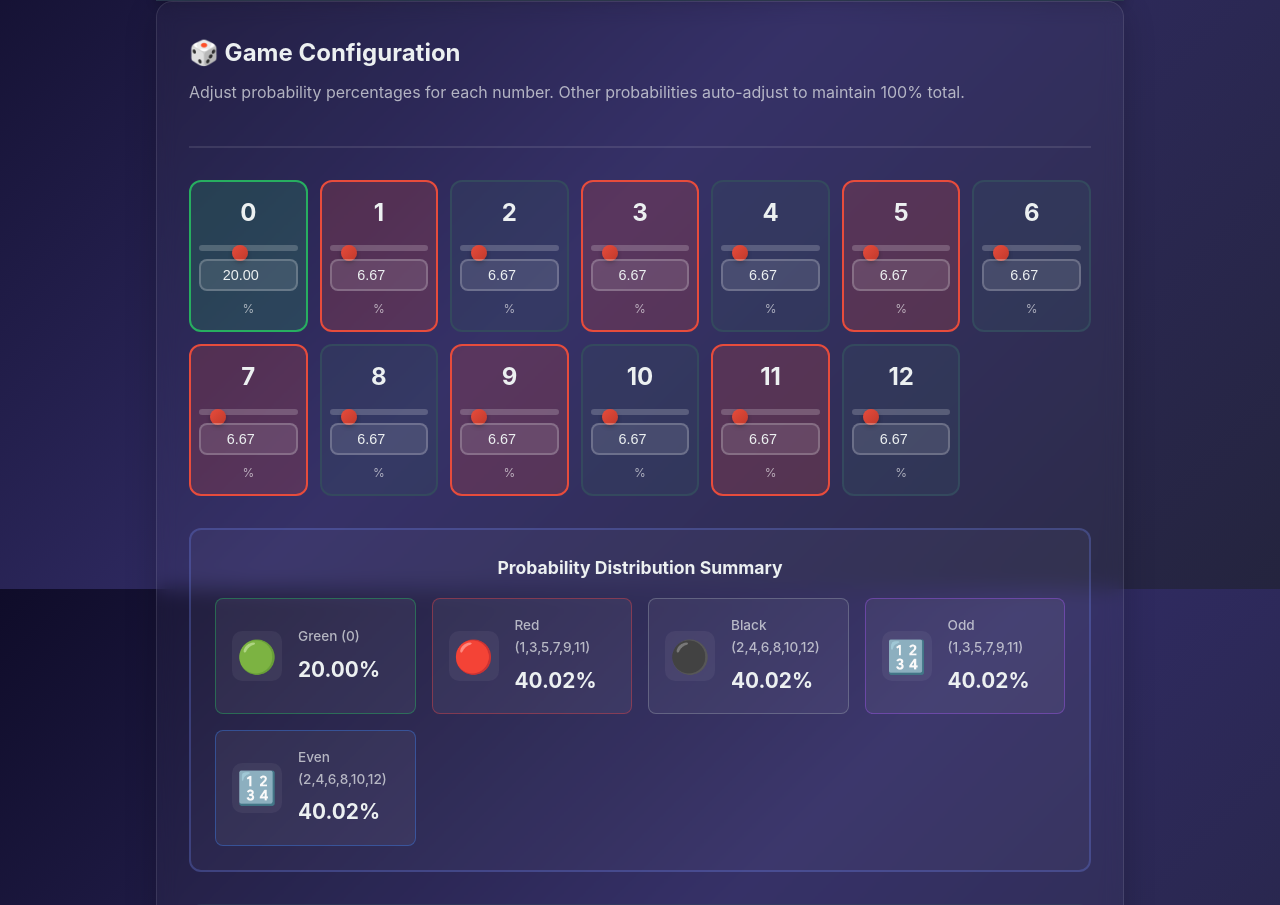
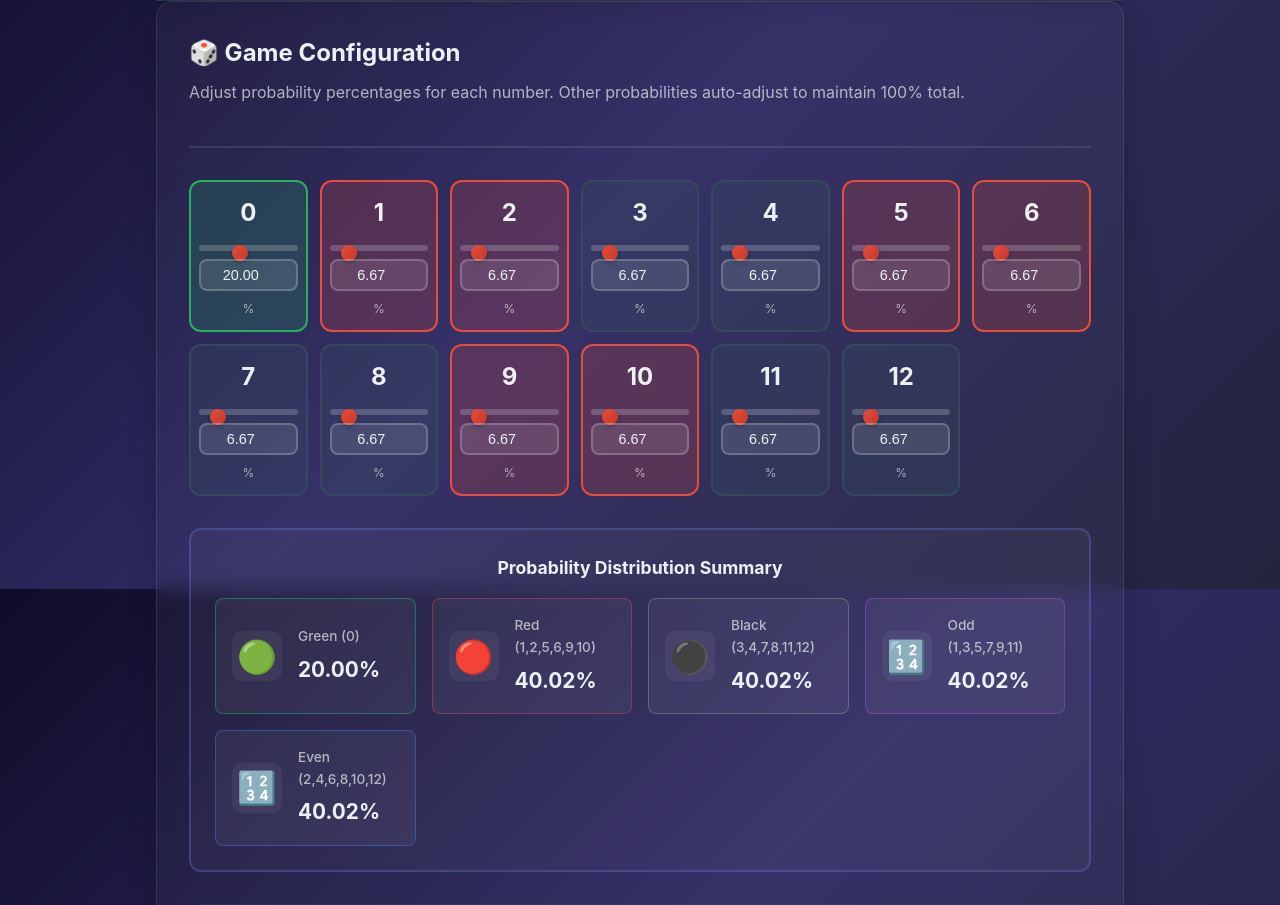
Before and after one commit to euaio/GameSimulation, a Flask app: page /admin in a window 1280 px wide. Shown: the part 211-1116 px from the top of the page. Run offline with Flask 3, Linux system fonts and the light colour scheme; the first user in the database is signed in.

Commit message:
update color choices to admin and simulation

```diff
--- a/templates/admin.html
+++ b/templates/admin.html
@@ -63,14 +63,14 @@
                     <div class="summary-stat red-stat">
                         <span class="stat-icon">🔴</span>
                         <div class="stat-info">
-                            <span class="stat-name">Red (1,3,5,7,9,11)</span>
+                            <span class="stat-name">Red (1,2,5,6,9,10)</span>
                             <span class="stat-percent" id="admin-red-total">46.14%</span>
                         </div>
                     </div>
                     <div class="summary-stat black-stat">
                         <span class="stat-icon">⚫</span>
                         <div class="stat-info">
-                            <span class="stat-name">Black (2,4,6,8,10,12)</span>
+                            <span class="stat-name">Black (3,4,7,8,11,12)</span>
                             <span class="stat-percent" id="admin-black-total">46.14%</span>
                         </div>
                     </div>
@@ -353,8 +353,8 @@
     }
 
     function updateAdminSummaryStats() {
-        const redNumbers = [1, 3, 5, 7, 9, 11];
-        const blackNumbers = [2, 4, 6, 8, 10, 12];
+        const redNumbers = [1, 2, 5, 6, 9, 10];
+        const blackNumbers = [3, 4, 7, 8, 11, 12];
         const oddNumbers = [1, 3, 5, 7, 9, 11];
         const evenNumbers = [2, 4, 6, 8, 10, 12];
 
```
Also changed, not shown: other parts of templates/admin.html (+1 -1 lines), templates/simulation.html (+5 -5 lines).
